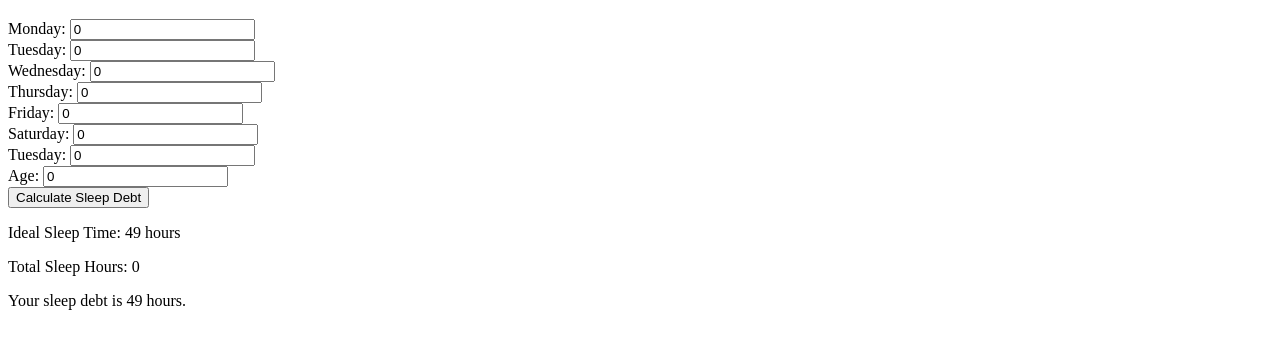
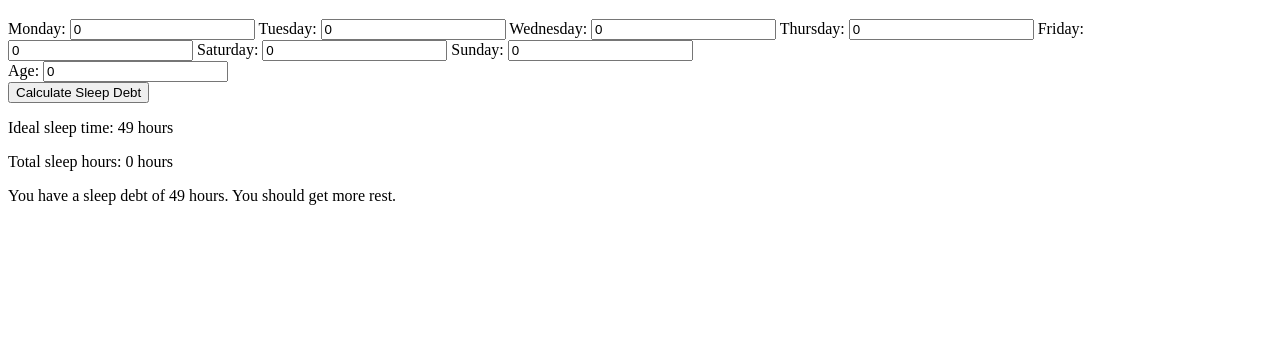
Before and after one commit to YeFlair/Sleep-Debt-Calculator, a plain HTML site: page index.html in a window 1280 px wide. Both pictures are taken after a click on the button "Calculate Sleep Debt". Shown: the part 61-410 px from the top of the page. Drawn offline with Linux system fonts and the light colour scheme.

Commit message:
last commit

```diff
--- a/index.html
+++ b/index.html
@@ -3,28 +3,27 @@
 <head>
   <meta charset="UTF-8">
   <meta name="viewport" content="width=device-width, initial-scale=1.0">
+  <link rel="stylesheet" href="styles.css">
   <title>Sleep Debt Calculator</title>
-  <link rel="stylesheet" href="styles.css">
 </head>
-<!-- ... -->
 <body>
   <h1>Sleep Debt Calculator</h1>
 
   <div id="sleep-inputs">
-      <label for="Monday">Monday:</label>
-      <input type="number" id="Monday" min="0" step="1" value="0"><br>
-      <label for="Tuesday">Tuesday:</label>
-      <input type="number" id="Tuesday" min="0" step="1" value="0"><br>
-      <label for="Wednesday">Wednesday:</label>
-      <input type="number" id="Wednesday" min="0" step="1" value="0"><br>
-      <label for="Thursday">Thursday:</label>
-      <input type="number" id="Thursday" min="0" step="1" value="0"><br>
-      <label for="Friday">Friday:</label>
-      <input type="number" id="Friday" min="0" step="1" value="0"><br>
-      <label for="Saturday">Saturday:</label>
-      <input type="number" id="Saturday" min="0" step="1" value="0"><br>
-      <label for="Sunday">Tuesday:</label>
-      <input type="number" id="Sunday" min="0" step="1" value="0"><br>
+    <label for="monday">Monday:</label>
+    <input type="number" id="monday" min="0" step="0.5" value="0">
+    <label for="tuesday">Tuesday:</label>
+    <input type="number" id="tuesday" min="0" step="0.5" value="0">
+    <label for="wednesday">Wednesday:</label>
+    <input type="number" id="wednesday" min="0" step="0.5" value="0">
+    <label for="thursday">Thursday:</label>
+    <input type="number" id="thursday" min="0" step="0.5" value="0">
+    <label for="friday">Friday:</label>
+    <input type="number" id="friday" min="0" step="0.5" value="0">
+    <label for="saturday">Saturday:</label>
+    <input type="number" id="saturday" min="0" step="0.5" value="0">
+    <label for="sunday">Sunday:</label>
+    <input type="number" id="sunday" min="0" step="0.5" value="0">
   </div>
   <label for="user-age">Age:</label>
   <input type="number" id="user-age" min="0" step="1" value="0"><br>
@@ -35,5 +34,4 @@
   <p id="result"></p>
   <script src="script.js"></script>
 </body>
-
 </html>
--- a/script.js
+++ b/script.js
@@ -1,25 +1,4 @@
-const dailySleepHours = {
-    Monday: 3,
-    Tuesday: 3,
-    Wednesday: 3,
-    Thursday: 6,
-    Friday: 6,
-    Saturday: 6,
-    Sunday: 3,
-  };
-
-  const getSleepHours = day => {
-    const sleepInput = document.getElementById(day);
-    const sleepHours = parseInt(sleepInput.value, 10);
-    return sleepHours || 0;
-  };
-
-  const getActualSleepHours = () => {
-    const days = ["Monday", "Tuesday", "Wednesday", "Thursday", "Friday", "Saturday", "Sunday"];
-    return days.reduce((total, day) => total + getSleepHours(day), 0);
-  };
-
-  const getIdealSleepHours = age => {
+const calculateIdealSleepHours = age => {
     if (age >= 3 && age <= 5) {
       return 91;
     } else if (age >= 6 && age <= 12) {
@@ -31,29 +10,34 @@ const dailySleepHours = {
     }
   };
 
-  const calculateSleepDebt = (actualSleepHours, idealSleepHours) => {
-    const difference = idealSleepHours - actualSleepHours;
-    if (difference > 0) {
-      return `Your sleep debt is ${difference} hours.`;
-    } else if (difference < 0) {
-      return `You got more sleep than needed. Your sleep surplus is ${Math.abs(difference)} hours.`;
+  const getSleepHours = dayId => {
+    const dayHours = parseFloat(document.getElementById(dayId).value);
+    return dayHours || 0;
+  };
+
+  const getTotalSleepHours = () => {
+    const days = ['monday', 'tuesday', 'wednesday', 'thursday', 'friday', 'saturday', 'sunday'];
+    return days.reduce((total, day) => total + getSleepHours(day), 0);
+  };
+
+  const displayResults = (idealSleepTime, totalSleepHours, sleepDebt) => {
+    document.getElementById('ideal-sleep-time').innerText = `Ideal sleep time: ${idealSleepTime} hours`;
+    document.getElementById('total-sleep-hours').innerText = `Total sleep hours: ${totalSleepHours} hours`;
+
+    if (sleepDebt < 0) {
+      document.getElementById('result').innerText = `You got ${-sleepDebt} more hours of sleep than needed.`;
+    } else if (sleepDebt === 0) {
+      document.getElementById('result').innerText = 'You got the perfect amount of sleep.';
     } else {
-      return "You got the perfect amount of sleep.";
+      document.getElementById('result').innerText = `You have a sleep debt of ${sleepDebt} hours. You should get more rest.`;
     }
   };
 
-  const displaySleepDebt = () => {
-    const totalSleepHours = getActualSleepHours();
-    const userAgeInput = document.getElementById("user-age");
-    const userAge = parseInt(userAgeInput.value, 10);
-    const idealSleepHours = getIdealSleepHours(userAge);
-    const result = document.getElementById("result");
-    const totalSleepHoursElement = document.getElementById("total-sleep-hours");
-    const idealSleepTimeElement = document.getElementById("ideal-sleep-time"); // Add this line
+  document.getElementById('calculate-btn').addEventListener('click', () => {
+    const userAge = parseInt(document.getElementById('user-age').value);
+    const idealSleepTime = calculateIdealSleepHours(userAge);
+    const totalSleepHours = getTotalSleepHours();
+    const sleepDebt = idealSleepTime - totalSleepHours;
 
-    idealSleepTimeElement.innerText = `Ideal Sleep Time: ${idealSleepHours} hours`; // Add this line
-    totalSleepHoursElement.innerText = `Total Sleep Hours: ${totalSleepHours}`;
-    result.innerText = calculateSleepDebt(totalSleepHours, idealSleepHours);
-  };
-
-document.getElementById("calculate-btn").addEventListener("click", displaySleepDebt);
+    displayResults(idealSleepTime, totalSleepHours, sleepDebt);
+  });
```
Lines whose indentation alone changed are shown as unchanged.
